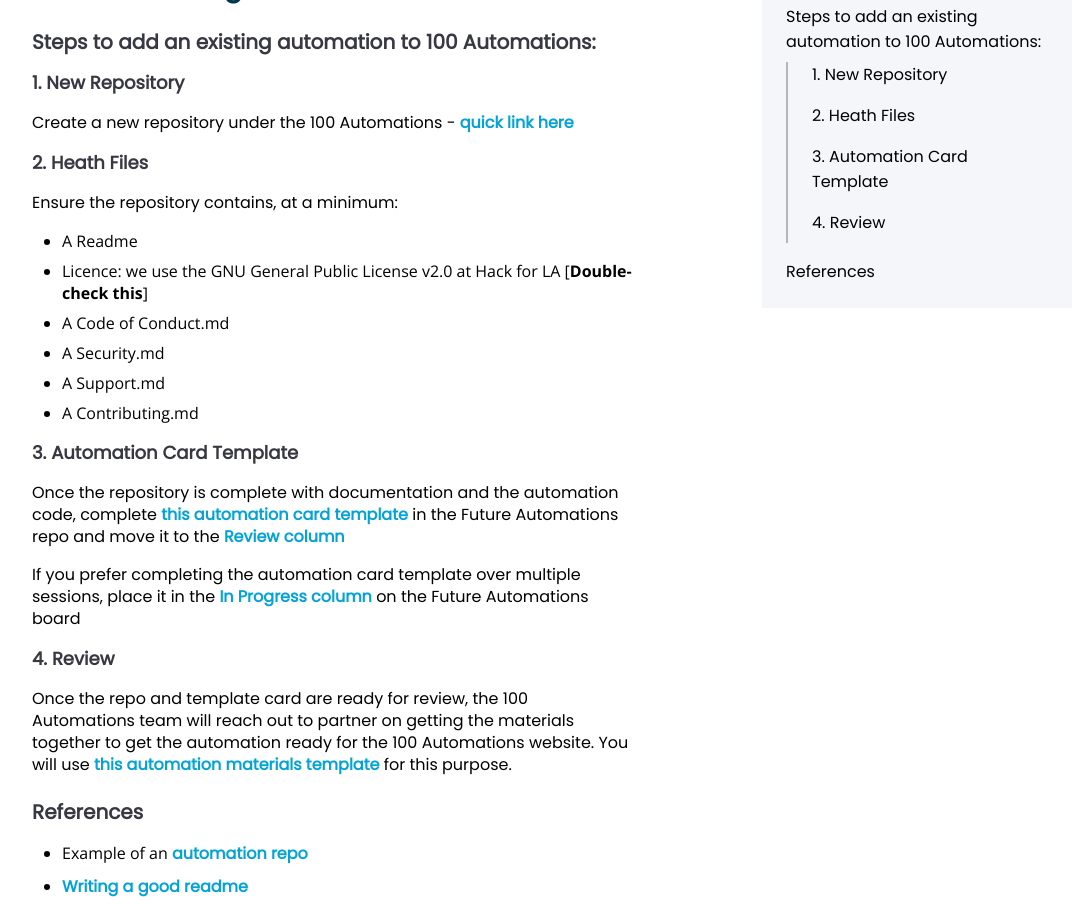
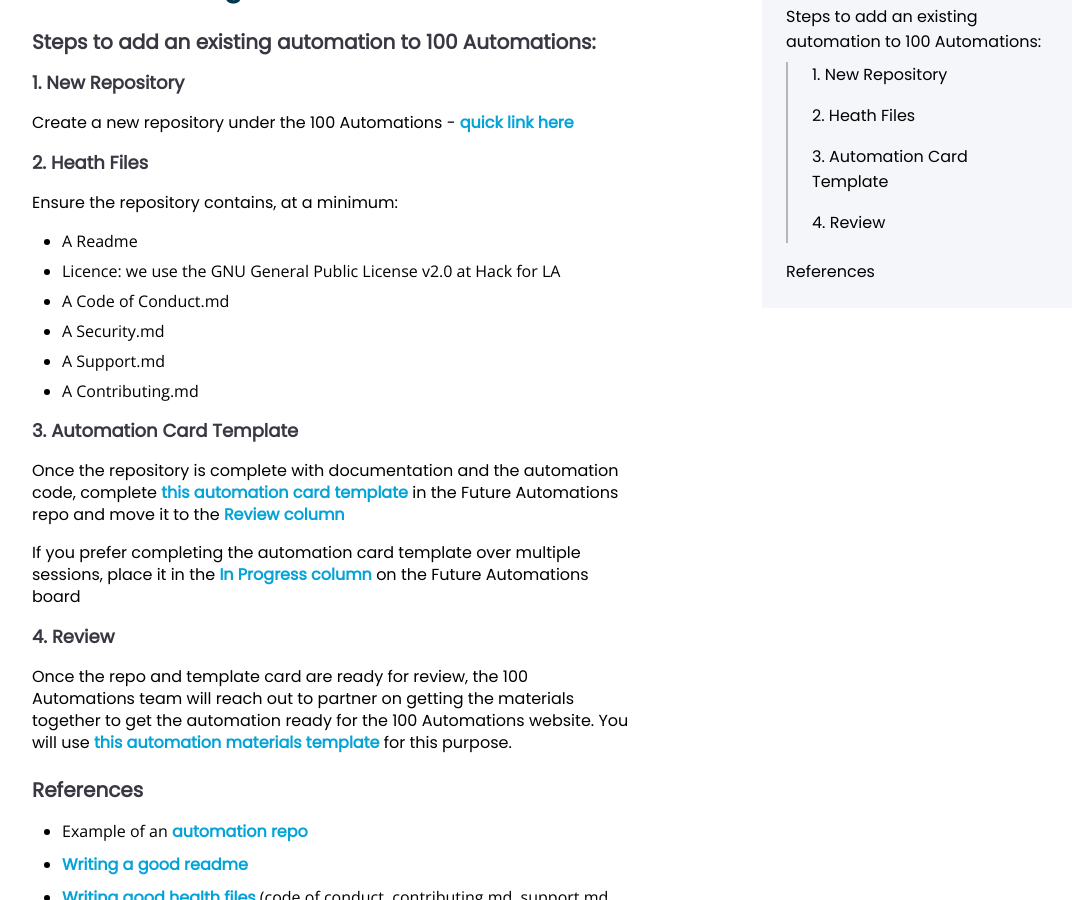
Before and after one commit to 100Automations/Website, a Jekyll site: the page built from _guides/start_building.md, in a window 1280 px wide and 900 px high, scrolled down 487 px. Shown: the whole window, without its empty margins (88-1160 px from the left). Built offline with Jekyll 4.4.1, drawn with Linux system fonts in a browser that asks for light colours.

Commit message:
confirmed license
GNU General Public License v2.0 - removed doublecheck note

```diff
--- a/_guides/start_building.md
+++ b/_guides/start_building.md
@@ -14,7 +14,7 @@ Create a new repository under the 100 Automations - [quick link here](https://gi
 ### 2. Heath Files
 Ensure the repository contains, at a minimum:
 - A Readme
-- Licence: we use the GNU General Public License v2.0 at Hack for LA [**Double-check this**]
+- Licence: we use the GNU General Public License v2.0 at Hack for LA
 - A Code of Conduct.md
 - A Security.md
 - A Support.md
```
